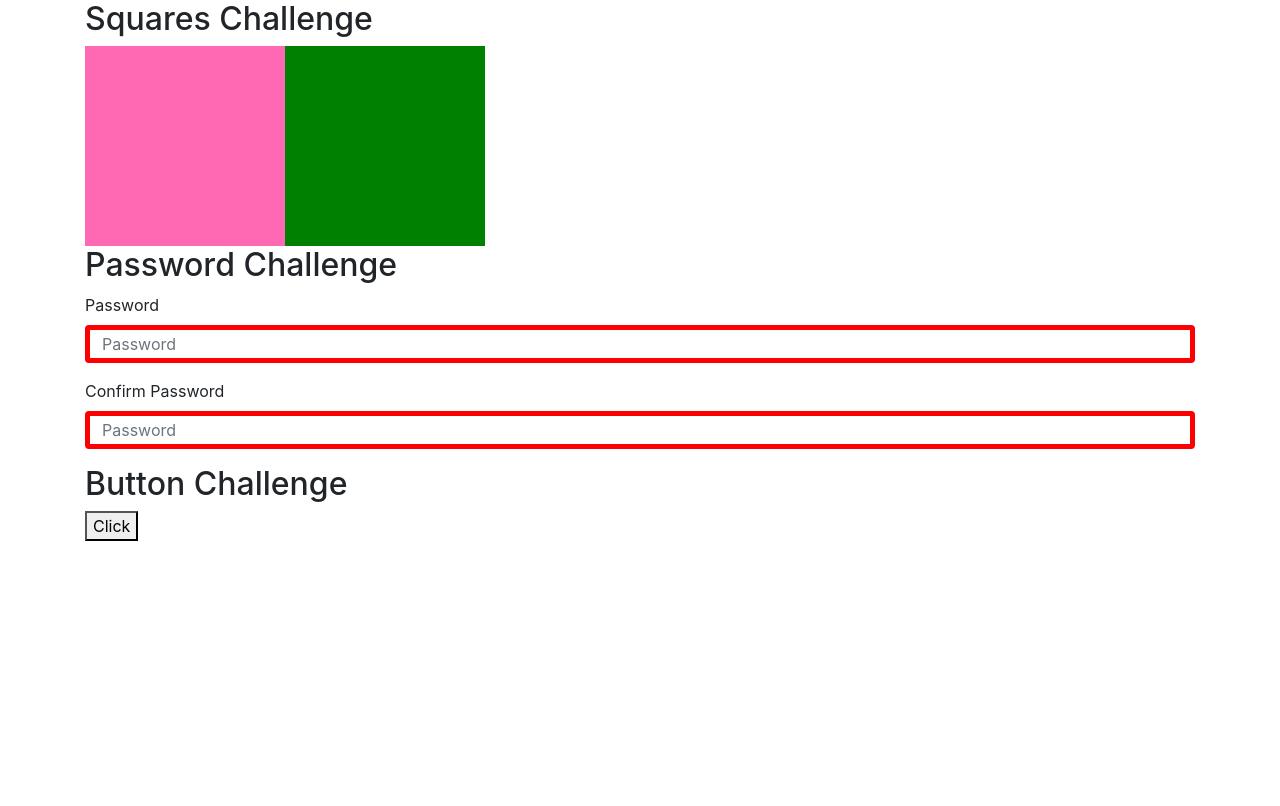
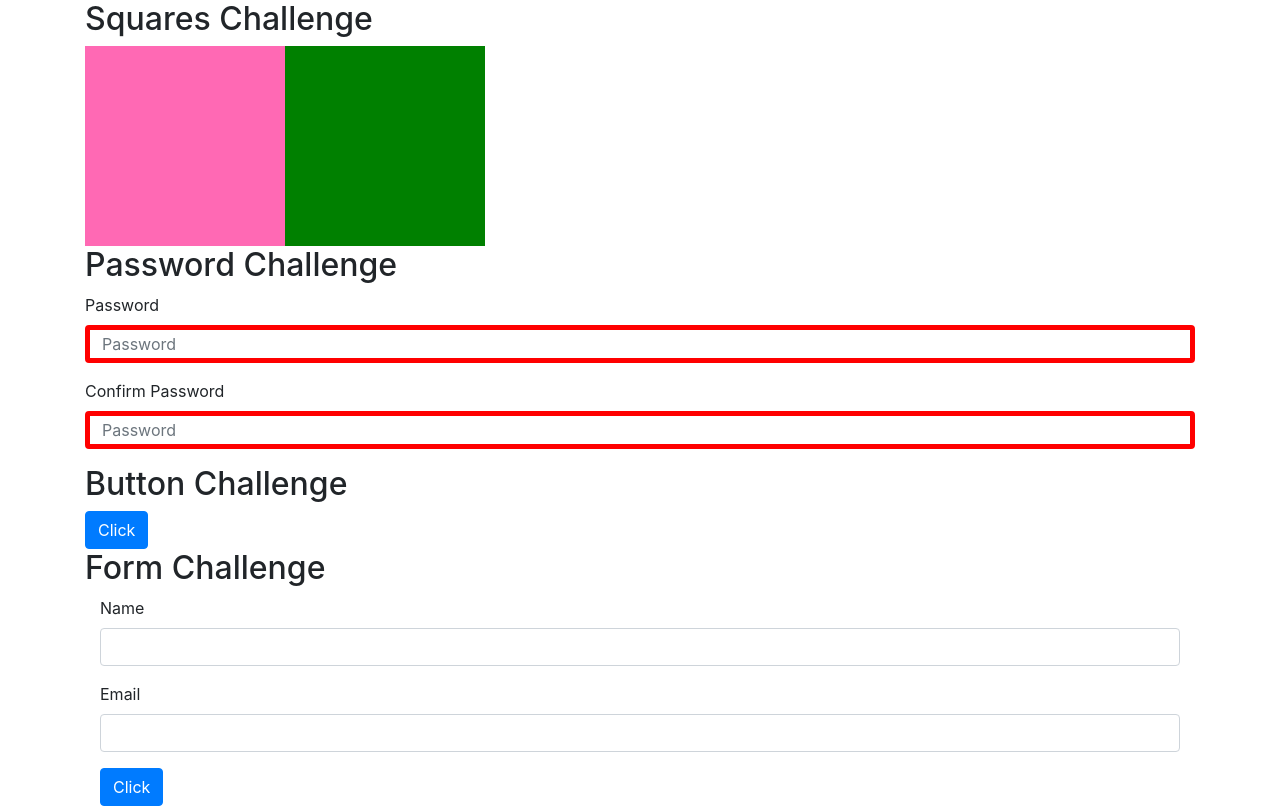
Before and after one commit to LaikaTheSpaceDog/week-10-project, a React (Create React App) app: page / in a window 1280 px wide. Built offline with nearby package versions, Linux system fonts and the light colour scheme.

Commit message:
Completed the passing data up form challenge

```diff
--- a/src/App.js
+++ b/src/App.js
@@ -2,12 +2,14 @@ import React from 'react';
 import Squares from './components/Squares';
 import SignUp from './components/SignUp';
 import Button from './components/Button';
+import Form from './components/Form';
 
 const App = () => (
   <>
     <Squares />
     <SignUp minimumLength={ 12 } label={ "Password" } />
     <Button handleUpdate={ (value) => console.log(value) } />
+    <Form handleSubmit={ (name, email) => console.log({"name": name, "email": email}) } />
   </>
 );
 
--- a/src/components/Button.js
+++ b/src/components/Button.js
@@ -26,7 +26,7 @@ class Button extends Component {
             <>
                 <h2>Button Challenge</h2>
 
-                <button onClick={ this.handleClick }>Click</button>
+                <button className="btn btn-primary" onClick={ this.handleClick }>Click</button>
 
             </>
         );
--- /dev/null
+++ b/src/components/Form.js
@@ -0,0 +1,56 @@
+import React, { Component } from 'react';
+
+class Form extends Component {
+
+    constructor(props) {
+        super(props);
+
+        this.state = {
+            name: "",
+            email: ""
+        }
+
+        this.handleButtonClick = this.handleButtonClick.bind(this);
+        this.handleChange1 = this.handleChange1.bind(this);
+        this.handleChange2 = this.handleChange2.bind(this);
+
+    }
+
+    handleChange1(e) {
+        this.setState({name: e.currentTarget.value});
+    }
+
+    handleChange2(e) {
+        this.setState({email: e.currentTarget.value});
+    }
+
+    handleButtonClick(e) {
+        e.preventDefault()
+        let { handleSubmit } = this.props;
+        handleSubmit(this.state.name, this.state.email);
+        this.setState({ name: "" })
+        this.setState({ email: "" })
+    }
+
+    render() {
+
+        return (
+            <>
+                <h2>Form Challenge</h2>
+                <form className="container">
+                    <div className="form-group">
+                        <label>Name</label>
+                        <input className="form-control" type="text" onChange={ this.handleChange1 } value={ this.state.name } />
+                    </div>
+                    <div className="form-group">
+                        <label>Email</label>
+                        <input className="form-control" type="email" onChange={ this.handleChange2 } value={ this.state.email } />
+                    </div>
+                    <button className="btn btn-primary" type="submit" onClick={ this.handleButtonClick }>Click</button>
+                </form>
+            </>
+        );
+    }
+}
+
+export default Form;
```
